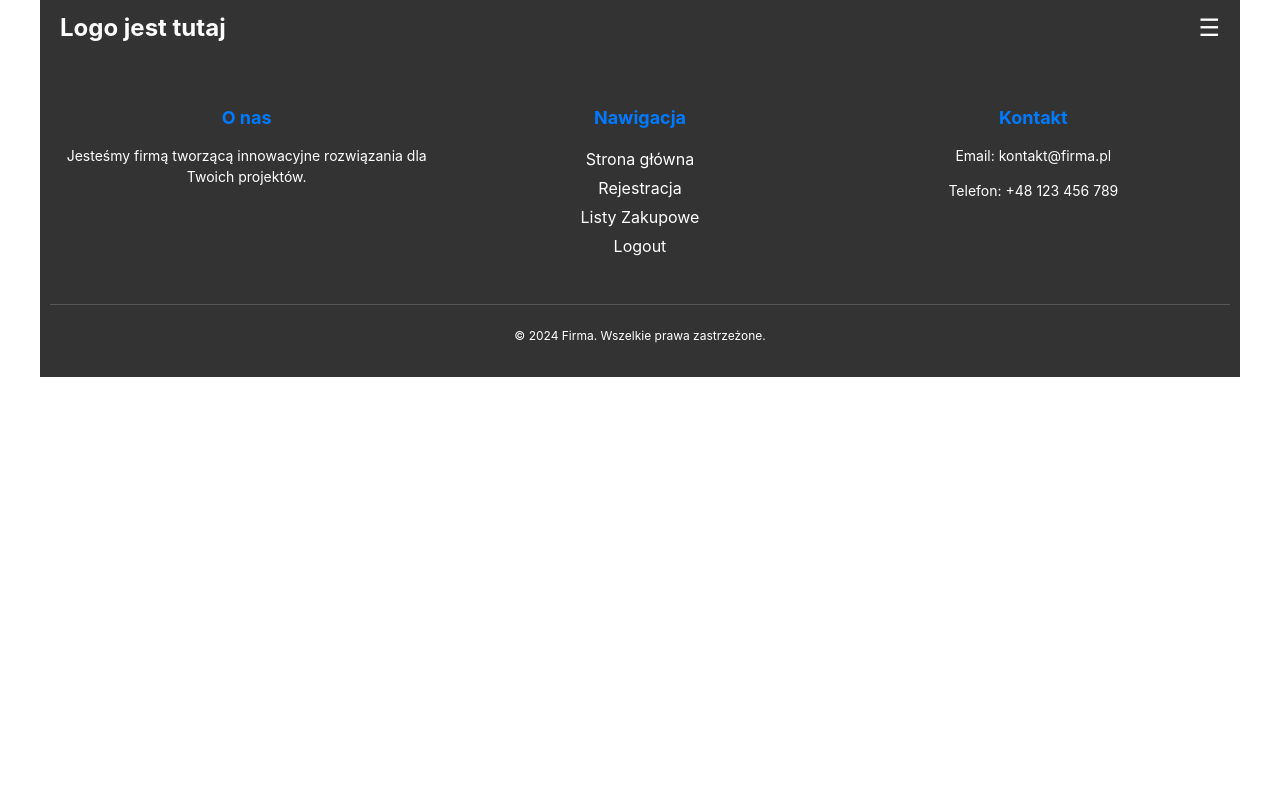
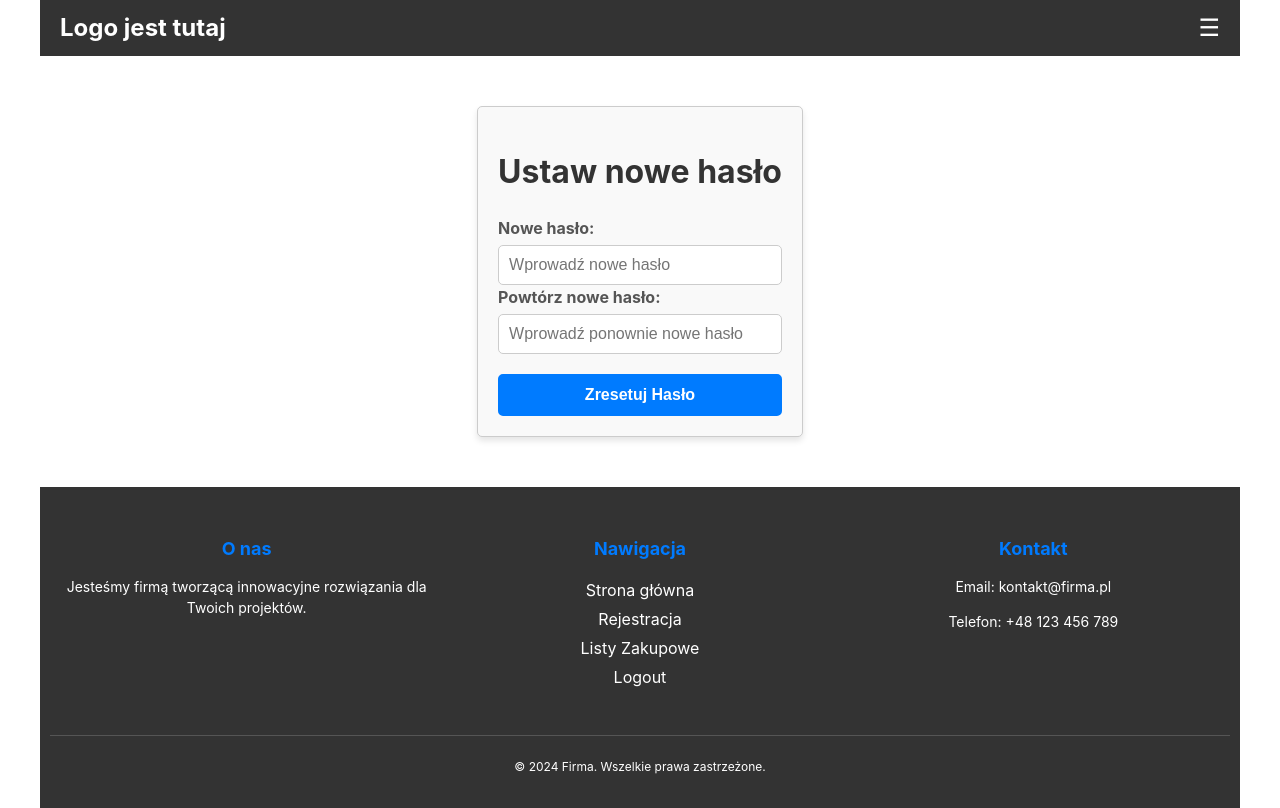
Before and after one commit to BlackRider2400/pap_shopping_list, a Vue app in the folder pap-frontend/: page /reset-password in a window 1280 px wide. Built offline with nearby package versions, Linux system fonts and the light colour scheme.

Commit message:
Dodano reset hasła

```diff
--- a/pap-frontend/src/router/index.js
+++ b/pap-frontend/src/router/index.js
@@ -34,7 +34,16 @@ const routes = [
 			},
 		],
 	},
-	// Dodaj inne trasy, które wymagają autoryzacji
+	{
+		path: "/forgot-password",
+		name: "ForgotPassword",
+		component: () => import("../views/ForgotPassword.vue"),
+	},
+	{
+		path: "/reset-password",
+		name: "ResetPassword",
+		component: () => import("../views/ResetPassword.vue"),
+	},
 ];
 
 const router = createRouter({
--- /dev/null
+++ b/pap-frontend/src/views/ForgotPassword.vue
@@ -0,0 +1,120 @@
+<template>
+	<div id="forgot-password-container">
+		<h1>Reset Hasła</h1>
+		<form @submit.prevent="handleForgotPassword">
+			<Input
+				id="email"
+				label="Email:"
+				type="email"
+				placeholder="Wprowadź email"
+				v-model="email"
+				:errorMessage="emailError"
+			/>
+			<div class="info-message" v-if="infoMessage">
+				{{ infoMessage }}
+			</div>
+			<div class="error-message" v-if="apiError">
+				{{ apiError }}
+			</div>
+			<Button type="primary" :disabled="isLoading">
+				{{ isLoading ? "Wysyłanie..." : "Wyślij link resetujący" }}
+			</Button>
+		</form>
+	</div>
+</template>
+
+  <script setup>
+	import { ref } from "vue";
+	import axios from "axios";
+	import Input from "@/components/Input.vue";
+	import Button from "@/components/Button.vue";
+
+	const email = ref("");
+	const emailError = ref("");
+	const apiError = ref("");
+	const infoMessage = ref("");
+	const isLoading = ref(false);
+
+	const validateEmail = (value) => {
+		const re = /^[^\s@]+@[^\s@]+\.[^\s@]+$/;
+		return re.test(value);
+	};
+
+	const handleForgotPassword = async () => {
+		emailError.value = "";
+		apiError.value = "";
+		infoMessage.value = "";
+
+		if (!email.value) {
+			emailError.value = "Email jest wymagany!";
+			return;
+		} else if (!validateEmail(email.value)) {
+			emailError.value = "Nieprawidłowy format email!";
+			return;
+		}
+
+		isLoading.value = true;
+
+		try {
+			// Wysyłamy żądanie POST /request-password-reset z parametrem email
+			const response = await axios.post(
+				"https://mylovelyserver.fun:8443/pap_shopping_list/api/auth/request-password-reset",
+				null,
+				{
+					params: {
+						email: email.value,
+					},
+					withCredentials: false, // Zwykle nie trzeba cookies w zapomnianym haśle
+				}
+			);
+
+			if (response.status === 200) {
+				// Serwer zwraca "If the email exists, a password reset link will be sent."
+				infoMessage.value =
+					"Jeśli email istnieje w bazie, wysłaliśmy link resetujący hasło.";
+			}
+		} catch (error) {
+			// W /request-password-reset i tak zwykle jest 200,
+			// ale gdyby backend inaczej to obsługiwał (np. 4xx), można to przechwycić
+			apiError.value = "Wystąpił problem z wysłaniem żądania resetu hasła.";
+		} finally {
+			isLoading.value = false;
+		}
+	};
+</script>
+
+  <style scoped lang="scss">
+	#forgot-password-container {
+		max-width: 400px;
+		margin: 50px auto;
+		padding: 20px;
+		border: 1px solid #ccc;
+		border-radius: 5px;
+		background-color: #f9f9f9;
+		box-shadow: 0 4px 6px rgba(0, 0, 0, 0.1);
+
+		button {
+			margin-top: 20px;
+		}
+
+		h1 {
+			text-align: center;
+			color: #333;
+			margin-bottom: 20px;
+		}
+
+		.error-message {
+			color: red;
+			font-size: 14px;
+			margin-top: 10px;
+			text-align: center;
+		}
+
+		.info-message {
+			color: green;
+			font-size: 14px;
+			margin-top: 10px;
+			text-align: center;
+		}
+	}
+</style>
--- a/pap-frontend/src/views/Lists/ListBody.vue
+++ b/pap-frontend/src/views/Lists/ListBody.vue
@@ -338,10 +338,10 @@
 	};
 
 	/*
-														--------------------------
-														Mechanizm synchronizacji
-														--------------------------
-													*/
+																--------------------------
+																Mechanizm synchronizacji
+																--------------------------
+															*/
 
 	// Funkcja odświeżająca listę
 	const refreshListData = async () => {
@@ -398,7 +398,7 @@
 
 	function syncSlow() {
 		console.log("Focus detected - switching to slow sync (5000ms)");
-		startSync(10000);
+		startSync(20000);
 	}
 
 	onMounted(() => {
--- a/pap-frontend/src/views/LogIn.vue
+++ b/pap-frontend/src/views/LogIn.vue
@@ -25,10 +25,16 @@
 				{{ isLoading ? "Logowanie..." : "Zaloguj" }}
 			</Button>
 		</form>
+		<!-- Dodany link do zapomnianego hasła -->
+		<div class="forgot-password-link">
+			<router-link to="/forgot-password"
+				>Nie pamiętasz hasła?</router-link
+			>
+		</div>
 	</div>
 </template>
 
-<script setup>
+  <script setup>
 	import { ref } from "vue";
 	import { useRouter } from "vue-router";
 	import axios from "axios";
@@ -120,6 +126,10 @@
 		box-shadow: 0 4px 6px rgba(0, 0, 0, 0.1);
 	}
 
+	button {
+		margin-top: 20px;
+	}
+
 	h1 {
 		text-align: center;
 		color: #333;
@@ -133,10 +143,15 @@
 		text-align: center;
 	}
 
-	.success-message {
-		color: green;
-		font-size: 14px;
-		margin-top: 10px;
+	.forgot-password-link {
+		margin-top: 15px;
 		text-align: center;
+		a {
+			color: #007bff;
+			text-decoration: none;
+			&:hover {
+				text-decoration: underline;
+			}
+		}
 	}
 </style>
--- /dev/null
+++ b/pap-frontend/src/views/ResetPassword.vue
@@ -0,0 +1,160 @@
+<template>
+	<div id="reset-password-container">
+		<h1>Ustaw nowe hasło</h1>
+		<form @submit.prevent="handleResetPassword">
+			<Input
+				id="new-password"
+				label="Nowe hasło:"
+				type="password"
+				placeholder="Wprowadź nowe hasło"
+				v-model="newPassword"
+				:errorMessage="passwordError"
+			/>
+			<Input
+				id="confirm-password"
+				label="Powtórz nowe hasło:"
+				type="password"
+				placeholder="Wprowadź ponownie nowe hasło"
+				v-model="confirmPassword"
+				:errorMessage="confirmPasswordError"
+			/>
+			<div class="error-message" v-if="apiError">
+				{{ apiError }}
+			</div>
+			<div class="success-message" v-if="successMessage">
+				{{ successMessage }}
+			</div>
+			<Button type="primary" :disabled="isLoading">
+				{{ isLoading ? "Resetowanie..." : "Zresetuj Hasło" }}
+			</Button>
+		</form>
+	</div>
+</template>
+
+  <script setup>
+	import { ref, onMounted } from "vue";
+	import { useRoute, useRouter } from "vue-router";
+	import axios from "axios";
+	import Input from "@/components/Input.vue";
+	import Button from "@/components/Button.vue";
+
+	const route = useRoute();
+	const router = useRouter();
+
+	const newPassword = ref("");
+	const confirmPassword = ref("");
+	const passwordError = ref("");
+	const confirmPasswordError = ref("");
+	const apiError = ref("");
+	const successMessage = ref("");
+	const isLoading = ref(false);
+
+	// Pobieramy token z query param
+	let token = "";
+
+	onMounted(() => {
+		token = route.query.token || "";
+	});
+
+	const handleResetPassword = async () => {
+		passwordError.value = "";
+		confirmPasswordError.value = "";
+		apiError.value = "";
+		successMessage.value = "";
+
+		if (!newPassword.value) {
+			passwordError.value = "Hasło jest wymagane!";
+			return;
+		} else if (newPassword.value.length < 6) {
+			passwordError.value = "Hasło musi mieć co najmniej 6 znaków!";
+			return;
+		}
+
+		if (!confirmPassword.value) {
+			confirmPasswordError.value = "Potwierdź hasło!";
+			return;
+		}
+
+		if (newPassword.value !== confirmPassword.value) {
+			confirmPasswordError.value = "Hasła nie są zgodne!";
+			return;
+		}
+
+		if (!token) {
+			apiError.value = "Brak tokenu resetującego w adresie URL.";
+			return;
+		}
+
+		isLoading.value = true;
+
+		try {
+			const response = await axios.post(
+				"https://mylovelyserver.fun:8443/pap_shopping_list/api/auth/reset-password",
+				null,
+				{
+					params: {
+						token: token,
+						newPassword: newPassword.value,
+					},
+					withCredentials: false,
+				}
+			);
+
+			if (response.status === 200) {
+				successMessage.value = "Hasło zostało pomyślnie zmienione!";
+				// Opcjonalnie przekieruj użytkownika do logowania po 2-3 sekundach
+				setTimeout(() => {
+					router.push({ name: "LogIn" });
+				}, 2000);
+			}
+		} catch (error) {
+			if (error.response) {
+				if (error.response.status === 400) {
+					apiError.value = "Nieprawidłowy lub wygasły token.";
+				} else {
+					apiError.value = "Wystąpił błąd podczas resetowania hasła.";
+				}
+			} else {
+				apiError.value = "Brak połączenia z serwerem.";
+			}
+		} finally {
+			isLoading.value = false;
+		}
+	};
+</script>
+
+  <style scoped lang="scss">
+	#reset-password-container {
+		max-width: 400px;
+		margin: 50px auto;
+		padding: 20px;
+		border: 1px solid #ccc;
+		border-radius: 5px;
+		background-color: #f9f9f9;
+		box-shadow: 0 4px 6px rgba(0, 0, 0, 0.1);
+
+		button {
+			margin-top: 20px;
+		}
+
+		h1 {
+			text-align: center;
+			color: #333;
+			margin-bottom: 20px;
+		}
+
+		.error-message {
+			color: red;
+			font-size: 14px;
+			margin-top: 10px;
+			text-align: center;
+		}
+
+		.success-message {
+			color: green;
+			font-size: 14px;
+			margin-top: 10px;
+			text-align: center;
+		}
+	}
+</style>
```
Also changed, not shown: pap-frontend/src/output.txt.
